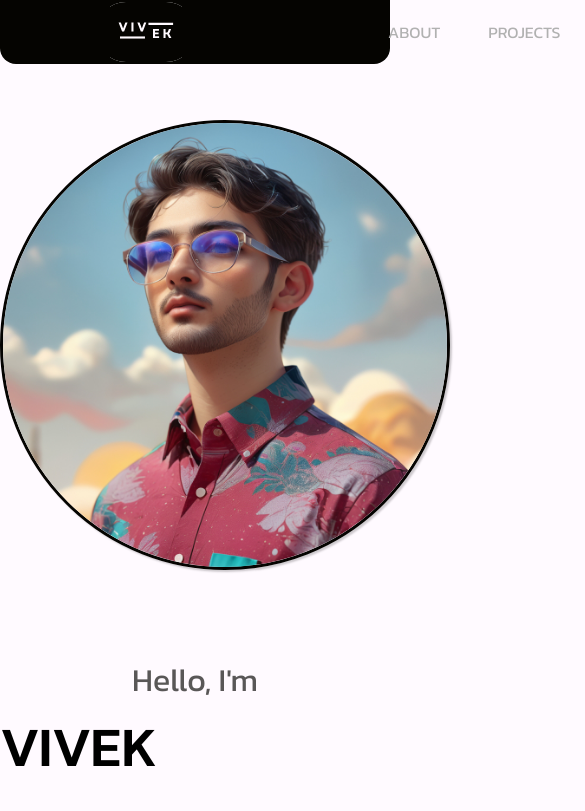
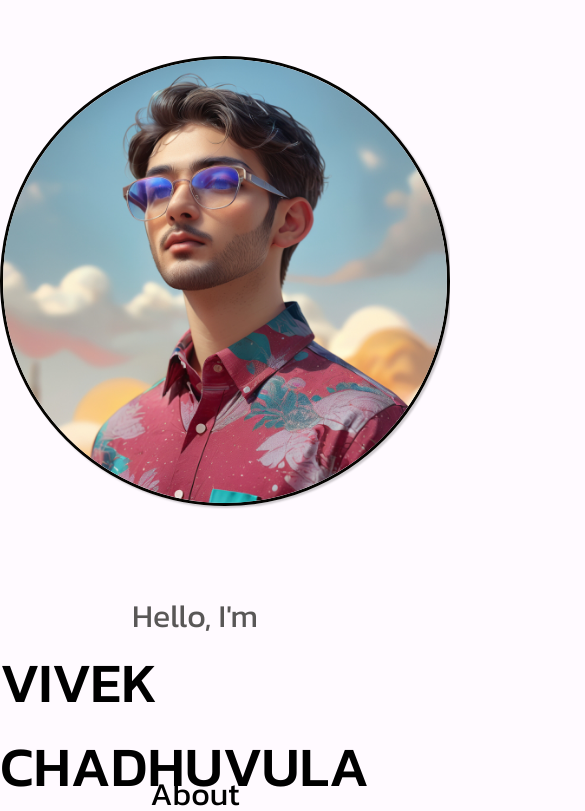
Before and after one commit to vivekchadhuvula01/vivek, a React (Vite) app in the folder resume/: page / in a window 390 px wide. Shown: the top 811 px of the page, 585 px wide, since content can reach past the window. Built offline with nearby package versions, Linux system fonts and the light colour scheme.

Commit message:
making it responsive

```diff
--- a/resume/src/components/Navbar/Navbar.css
+++ b/resume/src/components/Navbar/Navbar.css
@@ -30,3 +30,9 @@ nav {
 
     }
 }
+
+@media (max-width: 1170px){
+    .nav-large{
+        display: none;
+    }
+}
--- a/resume/src/components/Navbar/Navbar.jsx
+++ b/resume/src/components/Navbar/Navbar.jsx
@@ -5,7 +5,7 @@ import { HashLink as Link } from 'react-router-hash-link'
 
 const Navbar = () => {
     return (
-        <nav>
+        <nav className='nav-large'>
             <img src={logo} alt="logo" />
             <ul >
 
```
